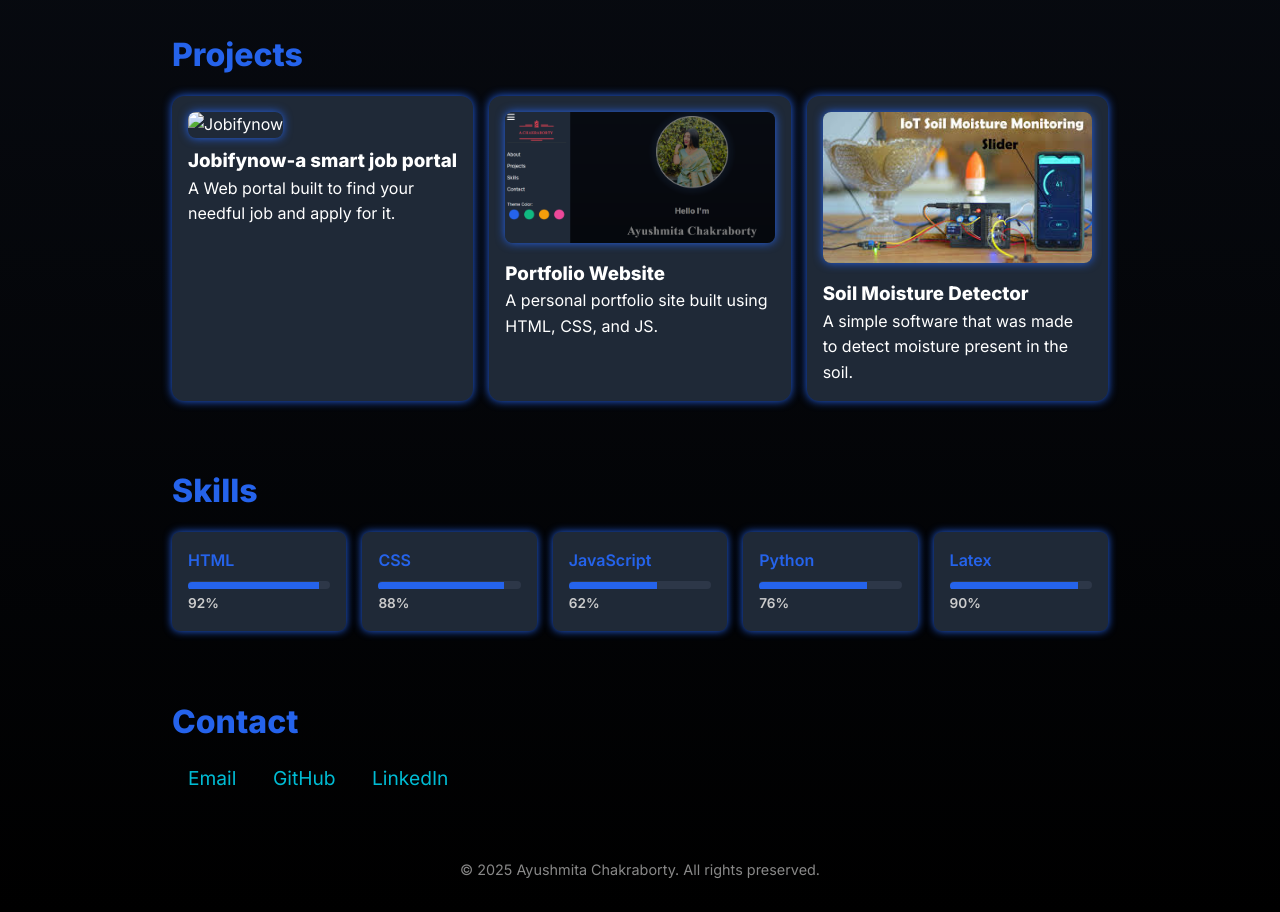
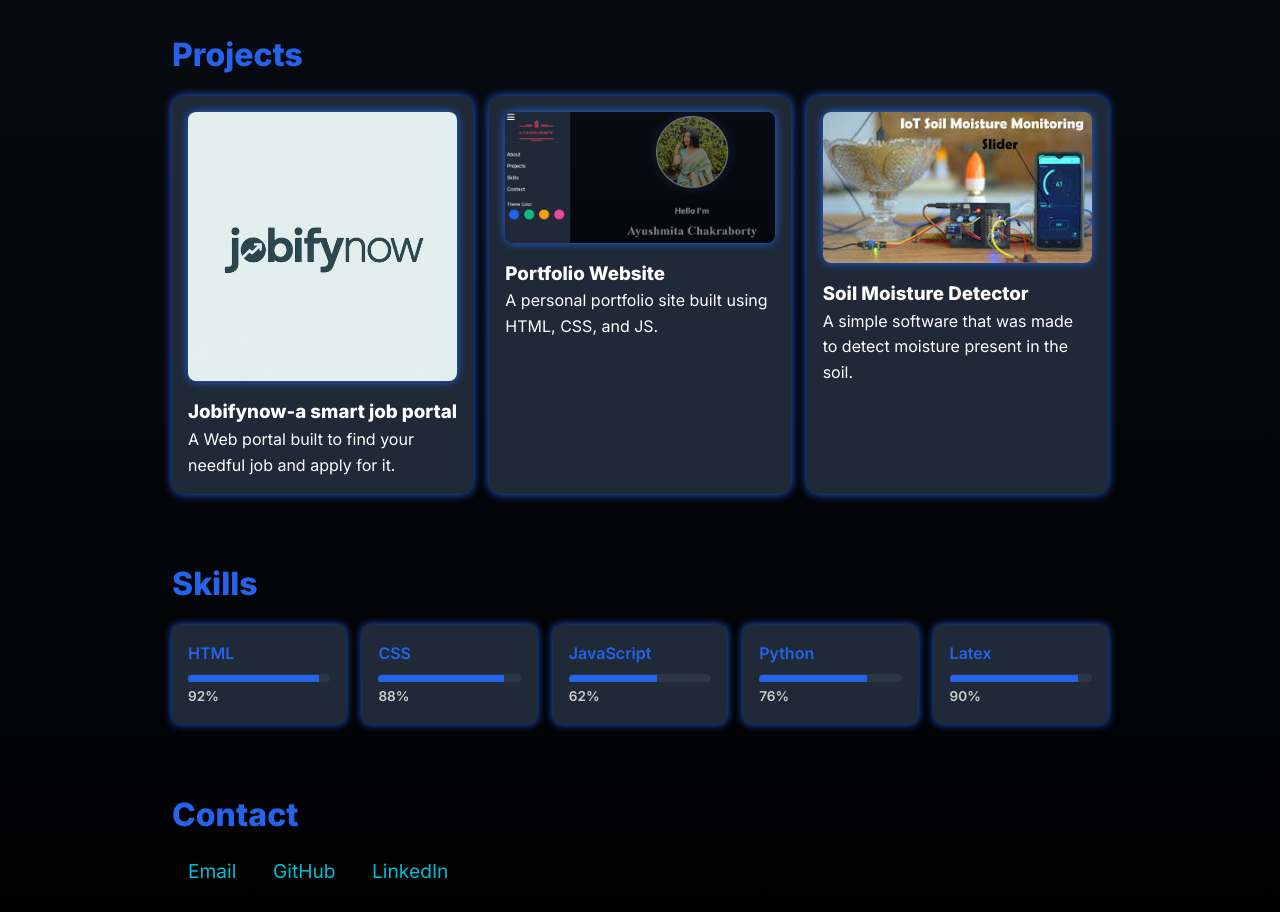
Before and after one commit to Ayushmitachakraborty2025/My-Portfolio, a plain HTML site: page index.html in a window 1280 px wide. Shown: the part 1412-2324 px from the top of the page. Drawn offline with Linux system fonts and the light colour scheme; a web font is replaced by a local one.

Commit message:
Update index.html

```diff
--- a/index.html
+++ b/index.html
@@ -468,7 +468,7 @@ body.light-mode .hamburger span {
     <div class="projects">
 
       <div class="project-card">
-        <img src="projct1.jpeg" alt="Jobifynow" style="width:100%; border-radius: 8px; margin-bottom: 0.5rem;">
+        <img src="project1.jpeg" alt="Jobifynow" style="width:100%; border-radius: 8px; margin-bottom: 0.5rem;">
         <h3>Jobifynow-a smart job portal</h3>
         <p>A Web portal built to find your needful job and apply for it.</p>
       </div>
```
